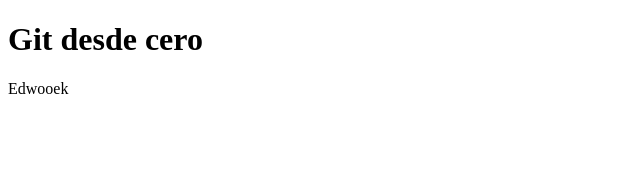
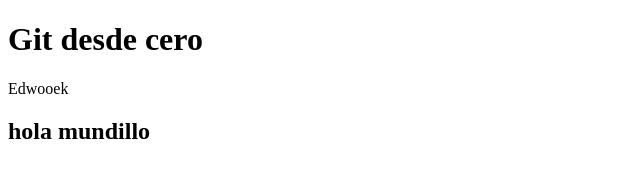
Before and after one commit to alexcc90/practica-git, a plain HTML site: page index.html in a window 1280 px wide. Shown: the whole page, without its empty margins (0-640 px from the left). Drawn offline with Linux system fonts and the light colour scheme.

Commit message:
Segundo Commit

```diff
--- a/index.html
+++ b/index.html
@@ -9,5 +9,8 @@
   <body>
     <h1>Git desde cero</h1>
     <p>Edwooek</p>
+    <div>
+      <h2>hola mundillo</h2>
+    </div>
   </body>
 </html>
```
